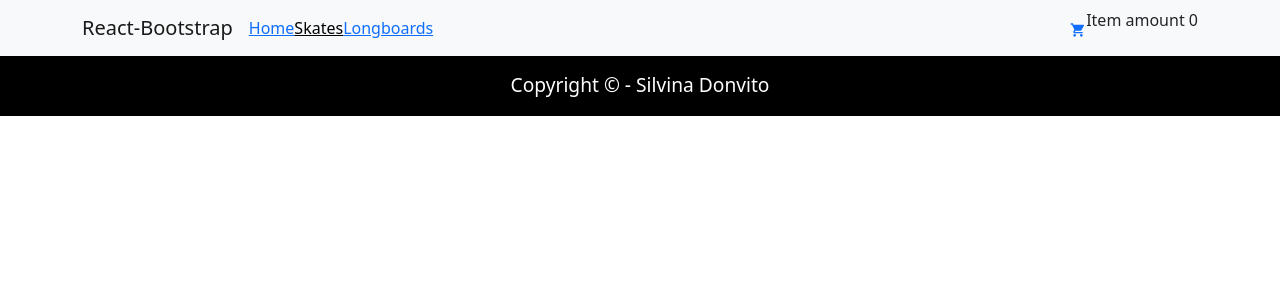
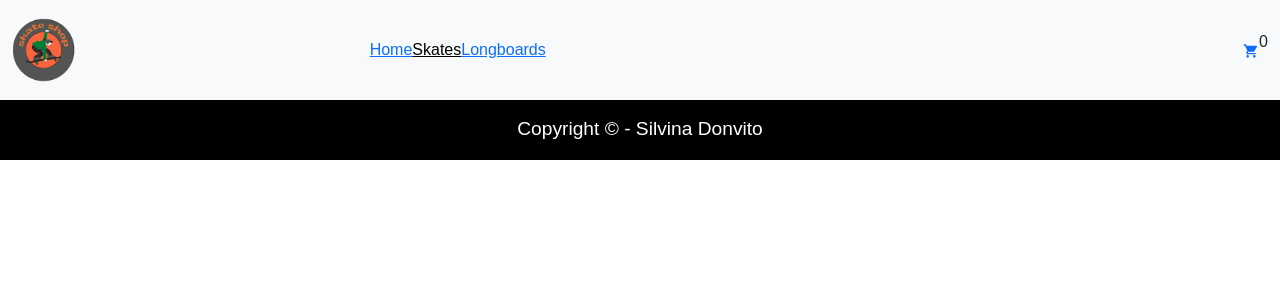
Before and after one commit to SilvinaD/ecommerce-silvinad, a React (Create React App) app: page / in a window 1280 px wide. Shown: the top 300 px of the page. Built offline with nearby package versions, Linux system fonts and the light colour scheme; no server answers; the database is empty.

Commit message:
Subo logo

```diff
--- a/src/components/NavBar/NavBar.css
+++ b/src/components/NavBar/NavBar.css
@@ -1,3 +1,24 @@
+* {
+    margin: 0;
+    padding: 0;
+    font-family: 'Poppins', sans-serif;
+    box-sizing: border-box;
+}
+
 .link {
     color: black;
 }
+
+nav {
+    display: flex;
+    width: 100%;
+    height: 100px;
+    flex-direction: row;
+    align-items: center;
+    justify-content: space-between;
+}
+
+nav .logo {
+    width: 25%;
+    margin-left: 0px;
+}
--- a/src/components/NavBar/NavBar.js
+++ b/src/components/NavBar/NavBar.js
@@ -1,9 +1,10 @@
-import {NavLink, Link} from 'react-router-dom';
-import {Navbar, Container, Nav} from 'react-bootstrap';
+import {NavLink, Link} from 'react-router-dom'
+import {Navbar, Container, Nav} from 'react-bootstrap'
 
-import {UseCartContext} from '../../context/CartContext';
-import CartWidget from '../CartWidget/CartWidget';
-import './NavBar.css';
+import {UseCartContext} from '../../context/CartContext'
+import CartWidget from '../CartWidget/CartWidget'
+import './NavBar.css'
+import logo  from './logoSkate.png'
 
 
 function NavBar() {
@@ -11,8 +12,13 @@ function NavBar() {
 
   return (
     <Navbar bg="light" expand="lg">
-    <Container>
-          <Navbar.Brand href="#home">React-Bootstrap</Navbar.Brand>
+        <div>
+            <Link to="/">
+             {" "}
+             <img className="logo" src={logo} alt="logo1" />
+            </Link>
+        </div>
+      <Container>
           <Navbar.Toggle aria-controls="basic-navbar-nav" />
           <Navbar.Collapse id="basic-navbar-nav">
             <Nav className="me-auto">
@@ -25,11 +31,11 @@ function NavBar() {
              <CartWidget/>
             </Link>
 
-            {CartList.lenght < 1 ? '' : <p> Item amount {IconCart()} </p>}
+            {CartList.lenght < 1 ? '' : <p> {IconCart()} </p>}
 
           </Navbar.Collapse>
       </Container>
-  </Navbar>
+    </Navbar>
   )
 }
 
```
Also changed, not shown: public/assets/images/logoSkate.png (added), src/components/NavBar/logoSkate.png (added).
